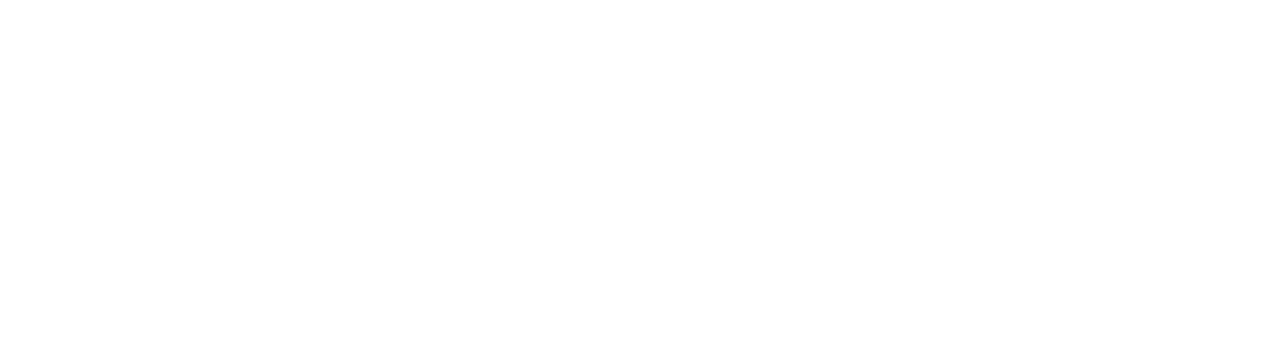
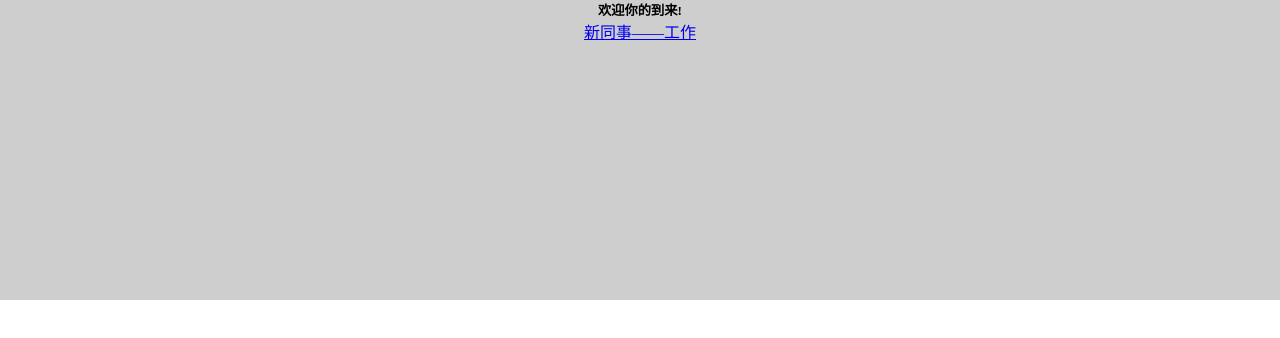
Before and after one commit to wangwenshuai1017/bigFile, a plain HTML site: page dist/html/register.html in a window 1280 px wide. Drawn offline with Linux system fonts and the light colour scheme.

Commit message:
edimt content

```diff
--- a/dist/html/register.html
+++ b/dist/html/register.html
@@ -3,7 +3,23 @@
 	<head>
 		<meta charset="UTF-8">
 		<title>登录</title>
+	<style>
+		*{
+			margin:0;
+			padding:0;
+		}
+		.box{
+			width:100%;
+			height: 300px;
+			background:#cecece;
+			text-align: center;
+		}
+	</style>
 	</head>
 	<body>
+		<div class="box">
+			<h5>欢迎你的到来!</h5>
+			<a href="test.html">新同事——工作</a>
+		</div>
 	</body>
 </html>
```
